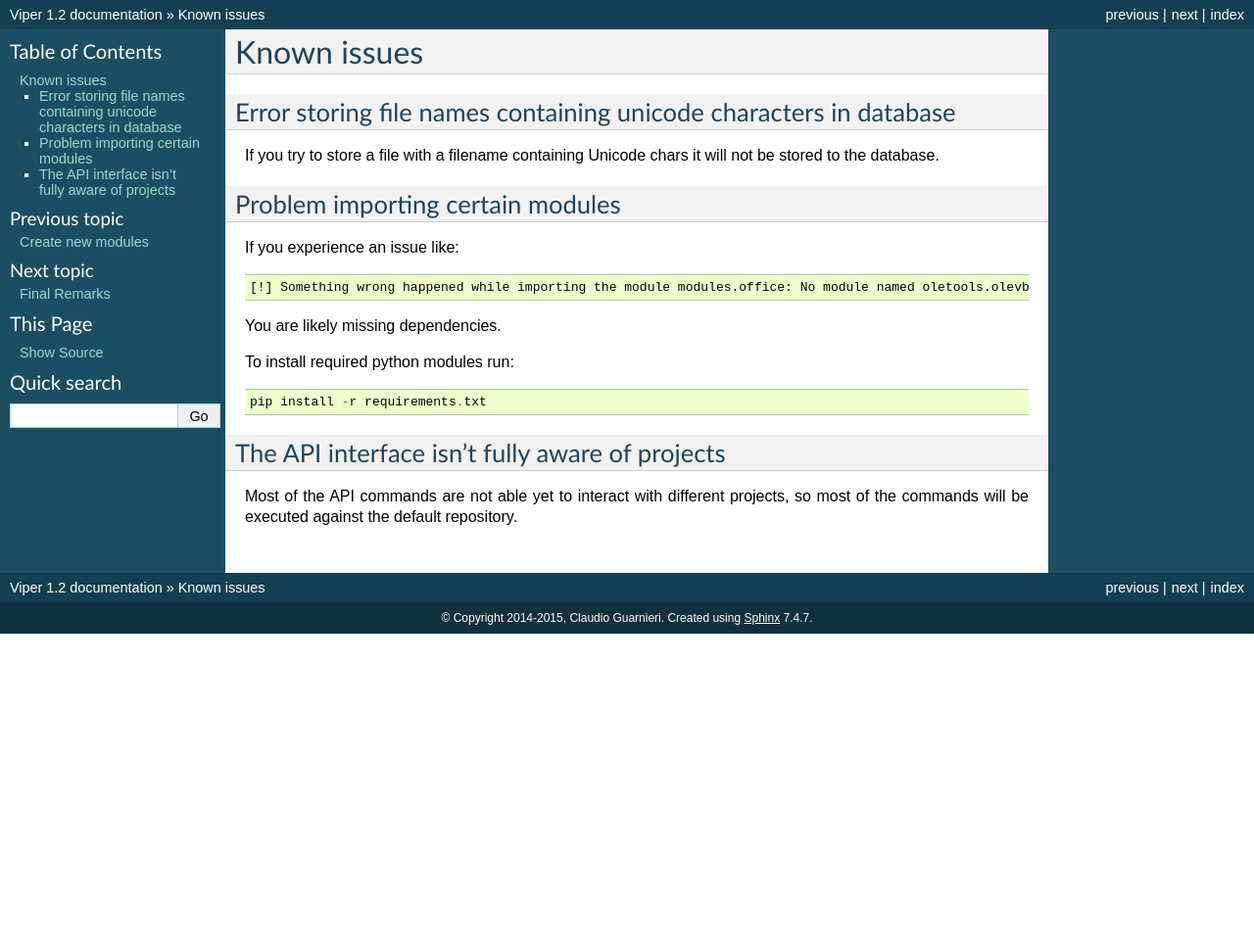
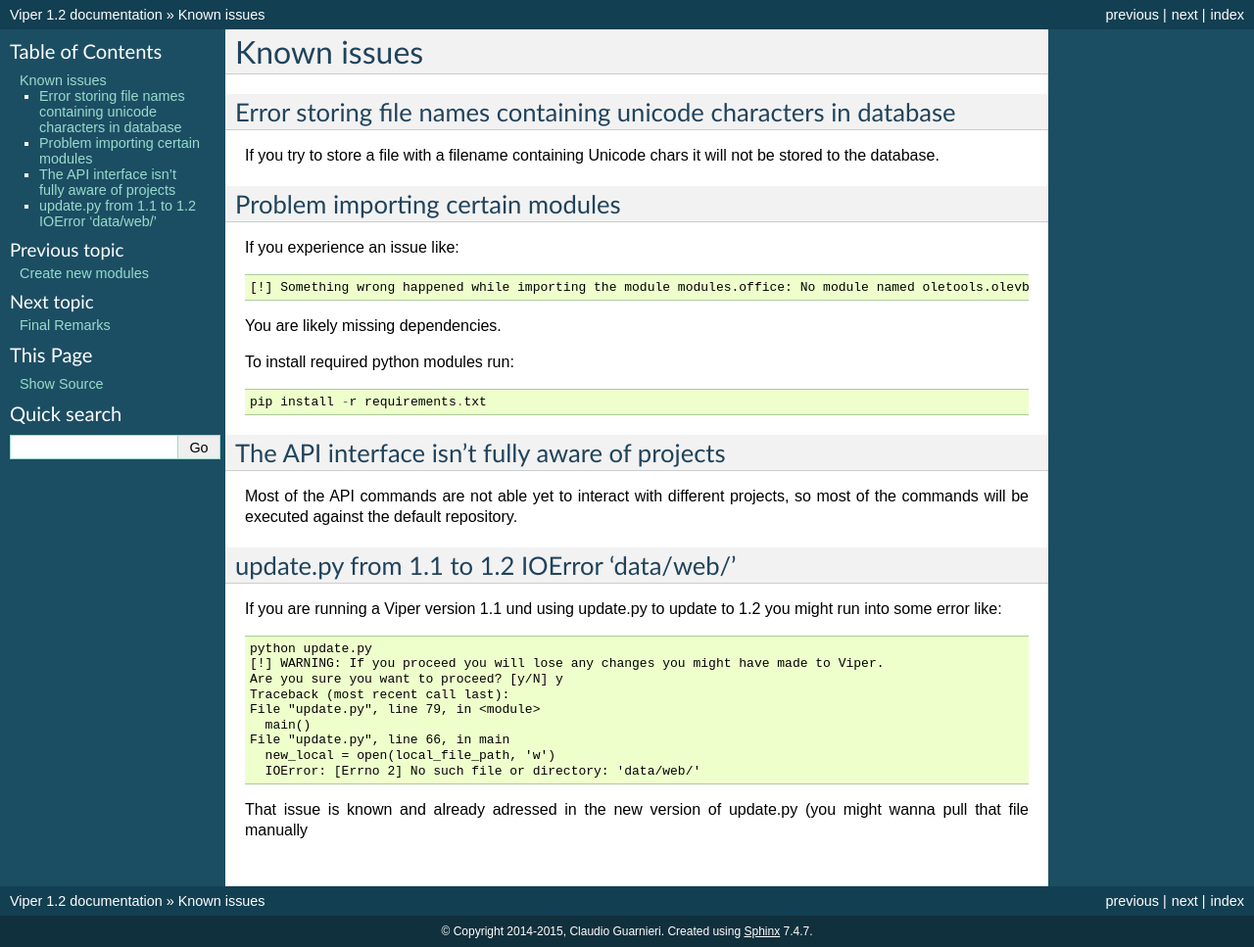
Before and after one commit to viper-framework/viper, a Sphinx documentation site: the page built from docs/source/known_issues/index.rst, in a window 1280 px wide. Shown: the whole page at 98% size. Built offline with Sphinx 7.4.7, drawn with Linux system fonts in a browser that asks for light colours; pages that are not in the unit, such as notebooks, are missing from menus; before the commit the page ends 900 px from its top, so only the background shows below that.

Commit message:
Update index.rst
as this issue https://github.com/botherder/viper/issues/268 is already fixed in update.py it would makes sense to mention it in known issues.

```diff
--- a/docs/source/known_issues/index.rst
+++ b/docs/source/known_issues/index.rst
@@ -27,3 +27,20 @@ The API interface isn't fully aware of projects
 
 Most of the API commands are not able yet to interact with different projects, so most of the commands will
 be executed against the default repository.
+
+update.py from 1.1 to 1.2 IOError 'data/web/'
+=============================================
+
+If you are running a Viper version 1.1 und using update.py to update to 1.2 you might run into some error like::
+
+    python update.py
+    [!] WARNING: If you proceed you will lose any changes you might have made to Viper.
+    Are you sure you want to proceed? [y/N] y
+    Traceback (most recent call last):
+    File "update.py", line 79, in <module>
+      main()
+    File "update.py", line 66, in main
+      new_local = open(local_file_path, 'w')
+      IOError: [Errno 2] No such file or directory: 'data/web/'
+
+That issue is known and already adressed in the new version of update.py (you might wanna pull that file manually
```
